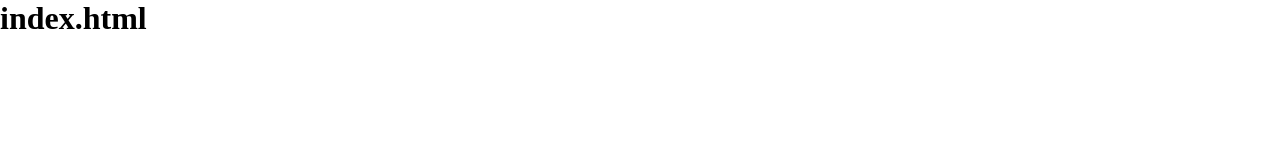
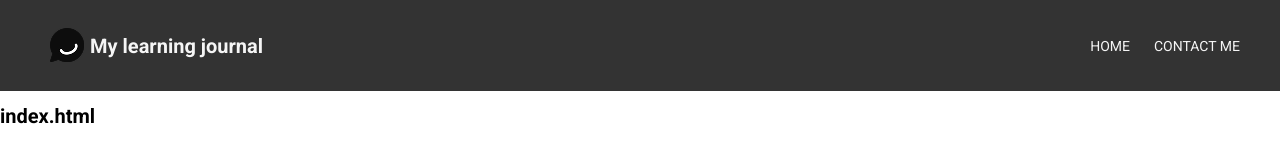
Before and after one commit to Uncharted95/learning_journal, a plain HTML site: page index.html in a window 1280 px wide. Drawn offline with Linux system fonts and the light colour scheme.

Commit message:
Updated the HTML and CSS files, adding initial styling

```diff
--- a/css/style.css
+++ b/css/style.css
@@ -2,4 +2,48 @@ html,
 body {
     margin: 0;
     padding: 0;
+    font-family: "Roboto", sans-serif;
 }
+
+header {
+    background-color: #333;
+    color: whitesmoke;
+    padding: 20px 0;
+    display: flex;
+}
+
+.logo{
+    margin-left: 50px;
+    margin-right: 5px;
+}
+
+h1{
+    font-size: 20px;
+}
+.mainmenu {
+    justify-content: space-between;
+    align-items: center;
+    z-index: 1000;
+}
+
+.mainmenu ul {
+    margin-left: auto;
+    padding-right: 30px;
+    list-style: none;
+}
+
+.mainmenu ul li {
+    display: inline-block;
+}
+
+.mainmenu ul li a {
+    color: whitesmoke;
+    text-decoration: none;
+    padding: 0 10px;
+    font-size: 14px;
+}
+
+.sticky{
+    position: sticky;
+    top: 0;
+}
--- a/index.html
+++ b/index.html
@@ -4,11 +4,18 @@
         <link rel="stylesheet" href="css/style.css">
         <meta name="viewport" content="width=device-width, initial-scale=1.0">
         <meta charset="UTF-8">
-
+        <link rel="preconnect" href="https://fonts.googleapis.com">
+        <link rel="preconnect" href="https://fonts.gstatic.com" crossorigin>
+        <link href="https://fonts.googleapis.com/css2?family=Roboto:ital,wght@0,100..900;1,100..900&display=swap" rel="stylesheet">
     </head>
     <body>
-        <header>
-
+        <header class="mainmenu sticky">
+            <img src="images/speechbubble.png" class="logo" alt="speech-bubble-icon">
+            <h1>My learning journal</h1>
+            <ul>
+                <li><a href="#">HOME</a></li>
+                <li><a href="#">CONTACT ME</a></li>
+            </ul>
         </header>
         <h1>index.html</h1>
     </body>
```
Also changed, not shown: images/speechbubble.png (added), 2 other files.
